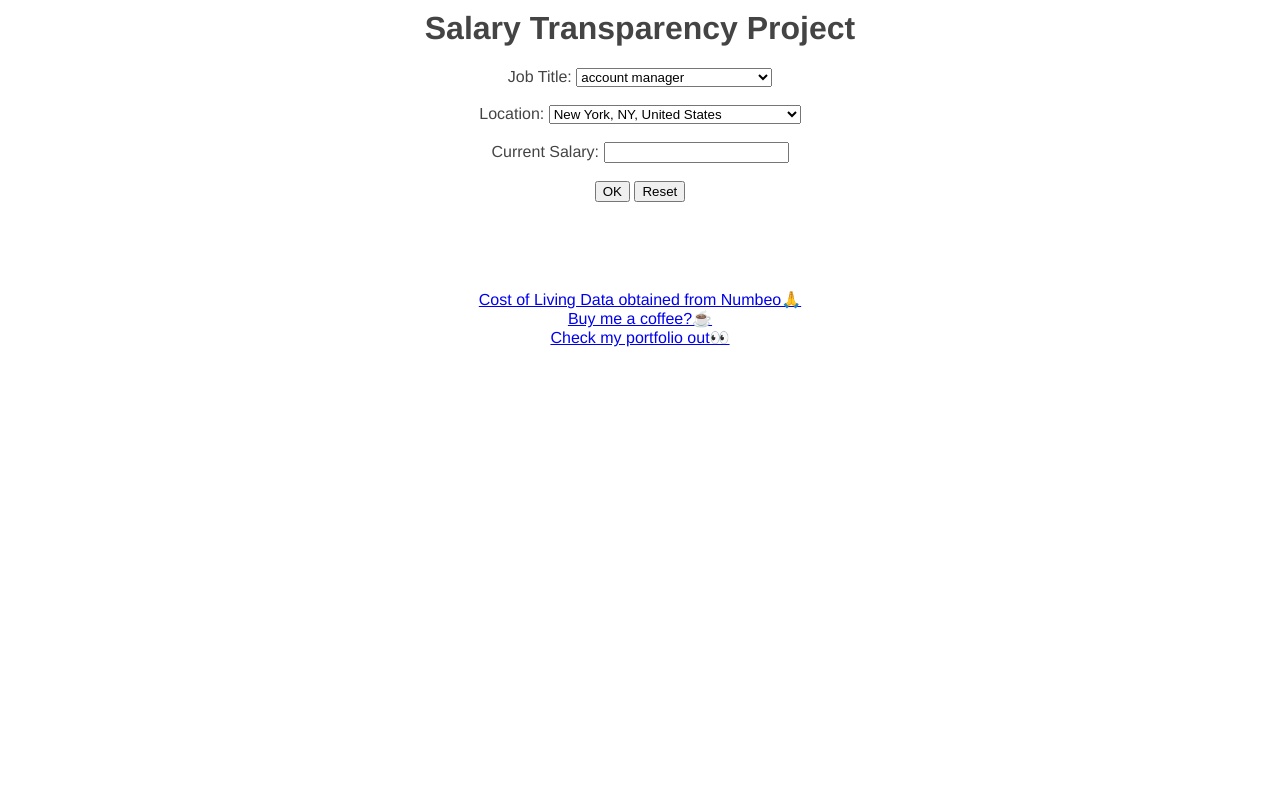
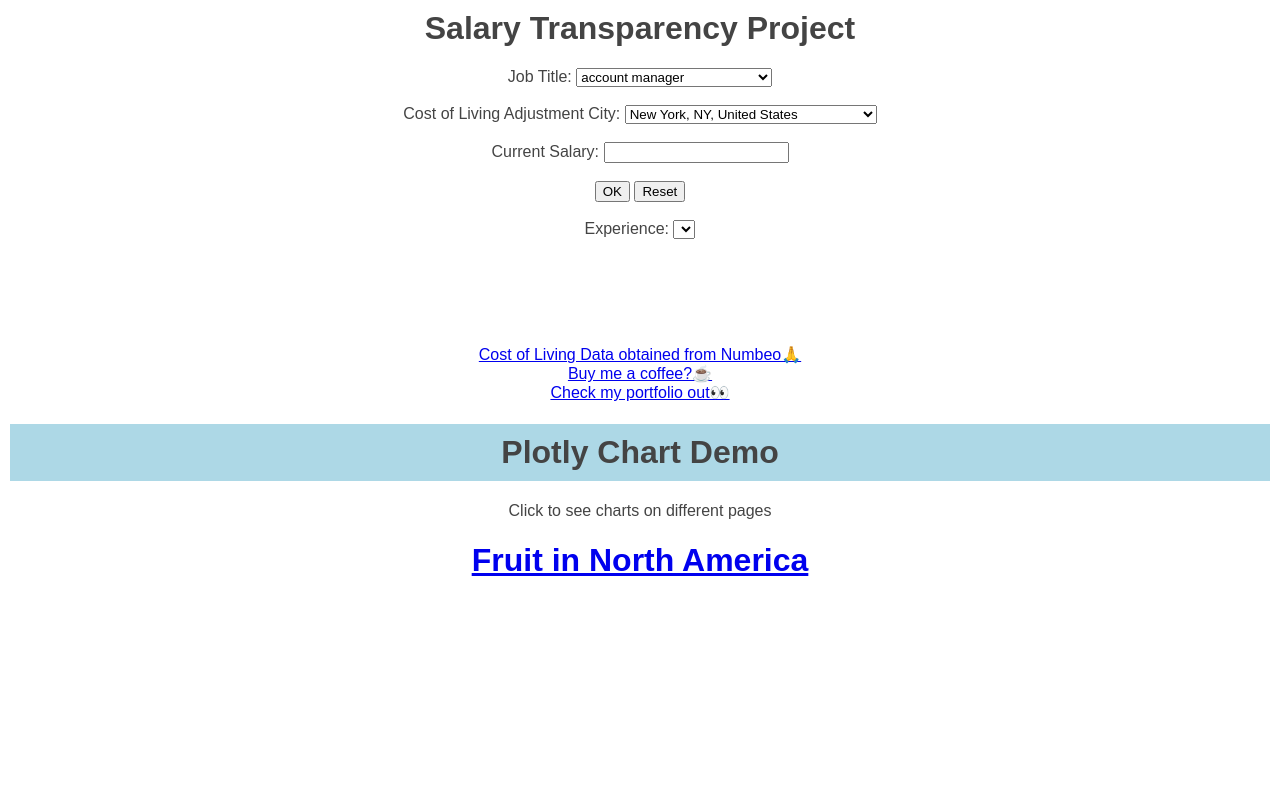
Before and after one commit to ishengy/recent-market-salaries, a Flask app: page / in a window 1280 px wide. Run offline with Flask 2, Linux system fonts and the light colour scheme; lists and menus that the app fills with data are empty.

Commit message:
New Feature - Experience Selection

```diff
--- a/src/templates/index.html
+++ b/src/templates/index.html
@@ -10,7 +10,7 @@
                         {{jt}}
                     </option> {% endfor %} </SELECT>
                 <br>
-                <br> Location: <SELECT name="geo_loc"> {% for ca in loc_list %} <OPTION value="{{ca}}" {% if ca == selected_loc %} selected{% endif %}>
+                <br> Cost of Living Adjustment City: <SELECT name="geo_loc"> {% for ca in loc_list %} <OPTION value="{{ca}}" {% if ca == selected_loc %} selected{% endif %}>
                         {{ca}}
                     </option> {% endfor %} </SELECT>
                 <br>
@@ -19,6 +19,11 @@
                 <br>
                 <input type="submit" value=OK />
                 <input type="button" onclick="reset()" value="Reset">
+                <br>
+                <br> Experience: <SELECT name="exp"> {% for el in exp_list %} <OPTION value="{{el}}" {% if el == selected_exp %} selected{% endif %}>
+                    {{el}}
+                </option> {% endfor %} </SELECT>
+            <br>
             </form>
         </div>
         <div class="output-container">
@@ -27,7 +32,14 @@
                     document.getElementById("myForm").reset();
                 }
             </script>
+            <script type="text/javascript">
+                function showImage(elem) {
+                  document.getElementById("display-frame").src = elem.nextElementSibling.src;
+                }
+            </script>
                 {% if plot_url %} <img src={{plot_url}} alt="Chart cannot be displayed"> {% endif %} <p id="stats">
+                {{warning_msg}}
+                <br>
                 {{output_mean}}
                 <br>
                 {{output_std}}
@@ -44,4 +56,14 @@
             </p>
         </div>
     </body>
+    <body style="font-family:arial, sans-serif">
+        <h1 style="background:lightblue;padding:10px">
+                Plotly Chart Demo
+        </h1>
+
+        <p>Click to see charts on different pages</p>
+
+        <h1><a href="chart1">Fruit in North America</a></h1>
+
+    </body>
 </html>
```
